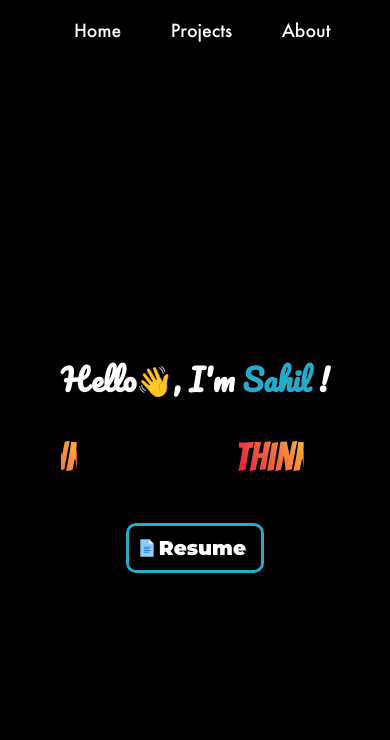
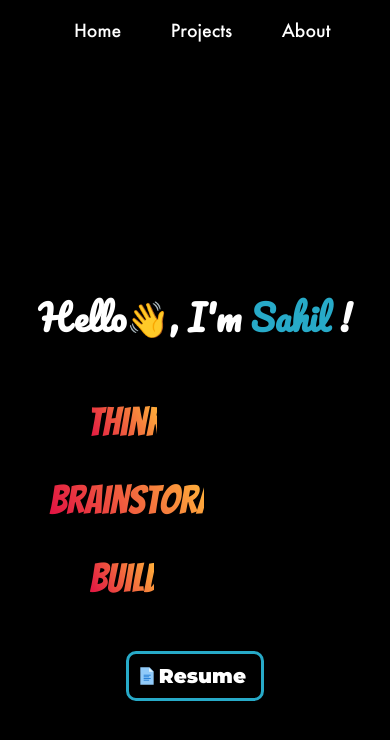
Before and after one commit to sahilkakwani9/React-Portfolio, a React (Create React App) app: page / in a window 390 px wide. Shown: the top 740 px of the page. Built offline with nearby package versions, Linux system fonts and the light colour scheme.

Commit message:
enough for the day

```diff
--- a/src/components/Hero.css
+++ b/src/components/Hero.css
@@ -170,7 +170,7 @@ body {
 
 .marq div{
     /* margin-right: 350px; */
-    justify-content: space-around;
+    /* justify-content: space-around; */
     font-family: 'Bangers';
 }
 /* .marq div h4{
@@ -203,9 +203,10 @@ body {
         overflow: hidden;
     }
     .s-head{
-        font-size: 30px;
+        font-size: 35px;
         font-weight: 800;
-        margin-bottom: 10%;
+        margin-top: -10%;
+        margin-bottom: 15%;
     }
     .m-head{
         font-size: 30px;
@@ -221,10 +222,11 @@ body {
 
     .marq{
         bottom: 15%;
-        height: 10%;
+        /* height: 10%; */
         font-size: 40px;
         height: 20vw;
         width: 100%;
+        margin: 0 auto 0 auto;
 
     }
     .marq-wrapper {
@@ -245,7 +247,7 @@ body {
         display:none;
     }
 
-    .comp-none {
+    .marq-wrapper .comp-none {
         display: block;
     }
 
```
